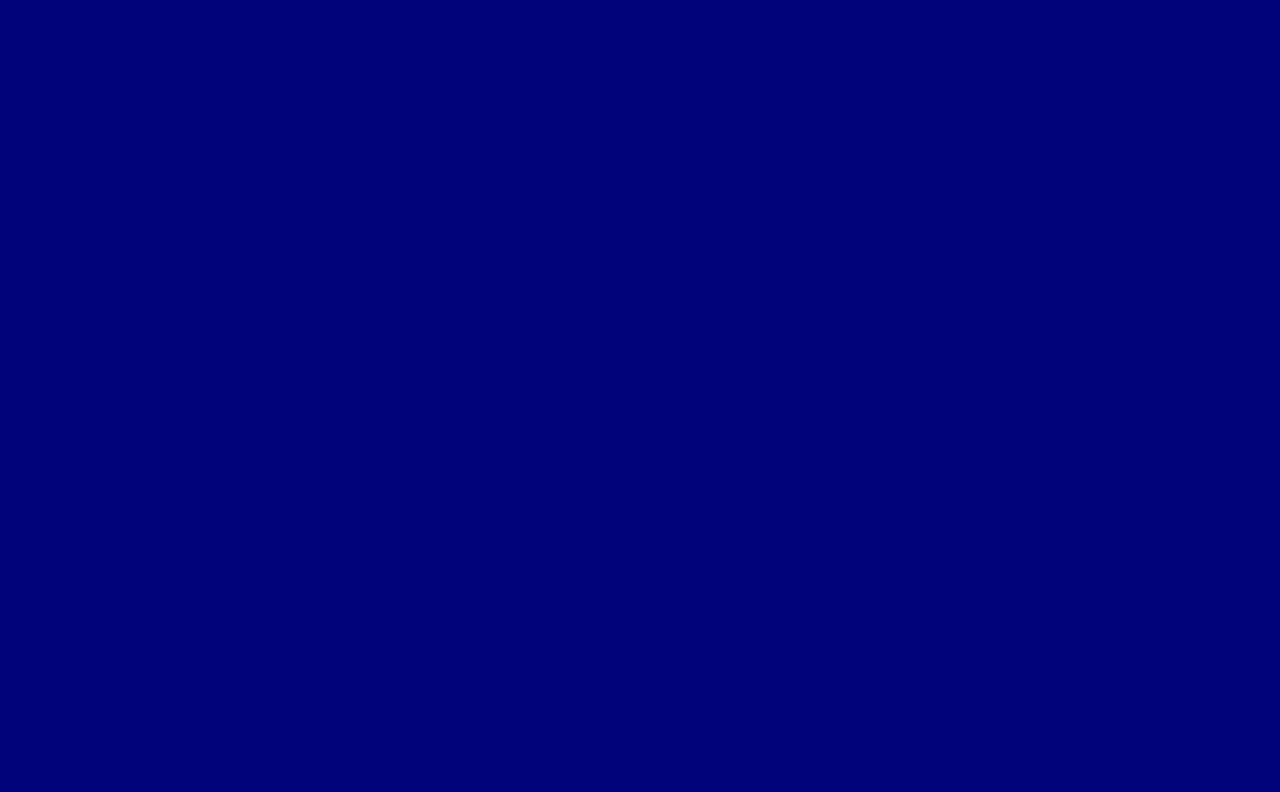
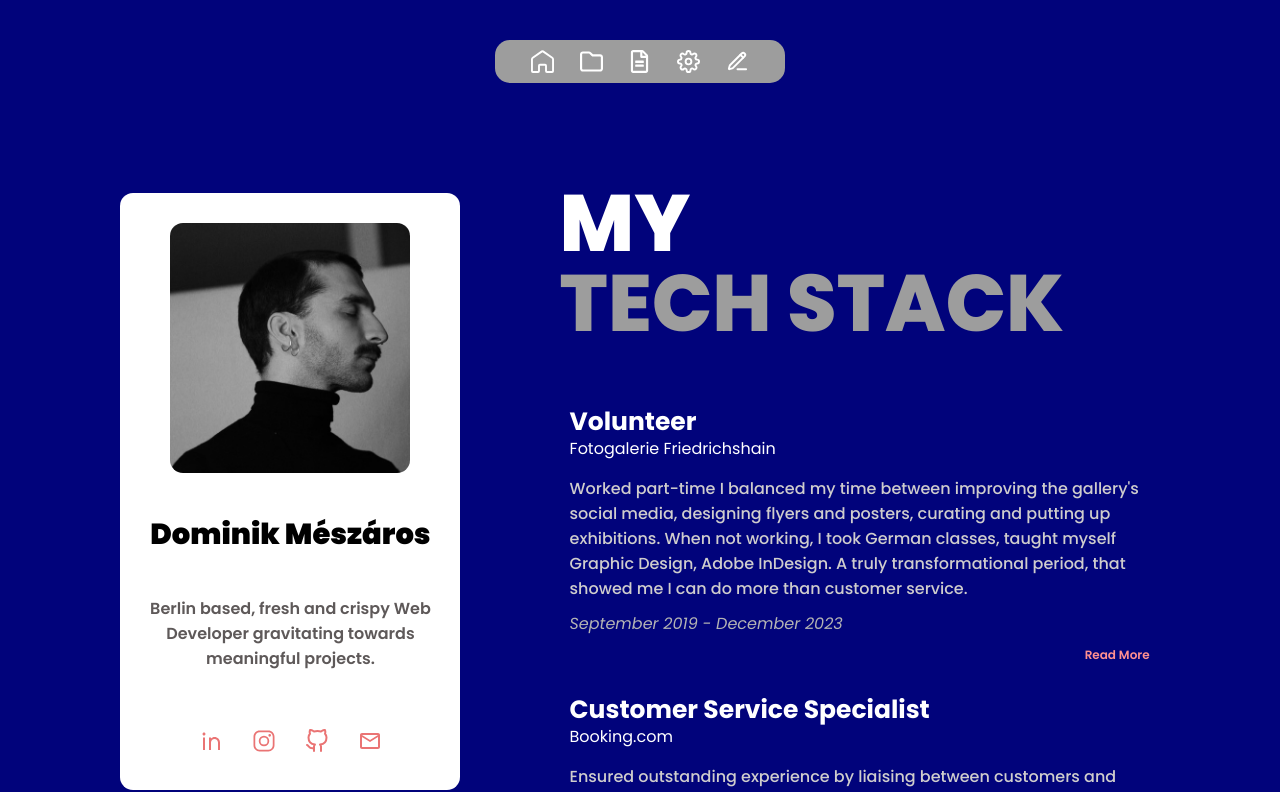
Before and after one commit to Domszilu/portfolio, a React (Vite) app in the folder frontend/: page /experience in a window 1280 px wide. Before the commit this address had no page. Shown: the top 792 px of the page. Built offline with nearby package versions, Linux system fonts and the light colour scheme.

Commit message:
extended experiences menu

```diff
--- a/frontend/src/App.jsx
+++ b/frontend/src/App.jsx
@@ -4,6 +4,7 @@ import Home from "./pages/Home.jsx";
 import TechStack from "./components/TechStack/TechStack.jsx";
 import Projects from "./components/Projects/Projects.jsx";
 import Contact from "./components/Contact/Contact.jsx";
+import Experience from "./components/Experience/Experience.jsx";
 
 function App() {
     return (
@@ -13,6 +14,7 @@ function App() {
                 <Route path="tools" element={<TechStack />} />
                 <Route path="projects" element={<Projects />} />
                 <Route path="contact" element={<Contact />} />
+                <Route path="experience" element={<Experience />} />
             </Routes>
         </>
     );
--- a/frontend/src/components/Experience/Experience.jsx
+++ b/frontend/src/components/Experience/Experience.jsx
@@ -1,11 +1,14 @@
 import React from "react";
 import { useLocation } from "react-router";
-import { MainHeading } from "../../pages/Styles";
+import { DualColumnWrapper, MainHeading, Wrapper } from "../../pages/Styles";
 import experiences from "../../data/experience";
 import {
     ExperienceContainer,
     ExperiencesMainContainer,
 } from "./StyledExperience";
+import NavBar from "../NavBar/NavBar.jsx";
+import Footer from "../Footer/Footer";
+import NameCard from "../NameCard/NameCard";
 
 const Experience = () => {
     // get current route/endpoint
@@ -23,14 +26,50 @@ const Experience = () => {
                                 <div className="project-description-container">
                                     <h3>{experience.position}</h3>
                                     <h4>{experience.company}</h4>
-                                    <p className="dates">{experience.year}</p>
                                     <p className="position-description">
                                         {experience.description}
                                     </p>
+                                    <p className="dates">{experience.year}</p>
+                                    <button>Read More</button>
                                 </div>
                             </ExperienceContainer>
                         ))}
                     </ExperiencesMainContainer>
+                </>
+            )}
+            {location.pathname == "/experience" && (
+                <>
+                    <NavBar />
+                    <Wrapper>
+                        <DualColumnWrapper>
+                            <Wrapper>
+                                <NameCard />
+                            </Wrapper>
+                            <Wrapper>
+                                <MainHeading>
+                                    My <span>Tech Stack</span>
+                                </MainHeading>
+                                <ExperiencesMainContainer>
+                                    {experiences.map((experience, index) => (
+                                        <ExperienceContainer key={index}>
+                                            <div className="project-description-container">
+                                                <h3>{experience.position}</h3>
+                                                <h4>{experience.company}</h4>
+                                                <p className="position-description">
+                                                    {experience.description}
+                                                </p>
+                                                <p className="dates">
+                                                    {experience.year}
+                                                </p>
+                                                <button>Read More</button>
+                                            </div>
+                                        </ExperienceContainer>
+                                    ))}
+                                </ExperiencesMainContainer>
+                            </Wrapper>
+                        </DualColumnWrapper>
+                    </Wrapper>
+                    <Footer />
                 </>
             )}
         </>
--- a/frontend/src/components/Experience/StyledExperience.js
+++ b/frontend/src/components/Experience/StyledExperience.js
@@ -4,8 +4,8 @@ export const ExperiencesMainContainer = styled.div`
     display: flex;
     flex-flow: column;
     align-items: start;
-    gap: 3rem;
     max-width: 60rem;
+    gap: 0.5rem;
 `;
 
 export const ExperienceContainer = styled.div`
@@ -17,8 +17,8 @@ export const ExperienceContainer = styled.div`
     border-radius: 8px;
     gap: 1rem;
     transition: 0.5s;
-    /* cursor: pointer; */
-    padding: 1rem;
+    padding: 1rem 1rem 4rem 1rem;
+    position: relative;
 
     &&:hover {
         background-color: rgb(0, 1, 66);
@@ -30,15 +30,42 @@ export const ExperienceContainer = styled.div`
         color: white;
     }
 
+    h4 {
+        font-weight: 400;
+        position: relative;
+        bottom: 5px;
+        /* color: rgb(207, 207, 207); */
+    }
+
     .dates {
         font-style: italic;
-        color: #9d9d9d;
-        position: relative;
-        bottom: 5px;
+        color: rgb(180, 180, 180);
+        margin-top: 1rem;
     }
 
     .position-description {
         font-weight: 500;
         color: rgb(207, 205, 205);
+        margin-top: 1rem;
+    }
+
+    button {
+        background-color: transparent;
+        border: none;
+        color: white;
+        font-family: "Poppins", serif;
+        font-weight: 600;
+        font-size: 1.2rem;
+        width: fit-content;
+        cursor: pointer;
+        transition: 0.5s;
+        padding-top: 1rem;
+        color: rgb(255, 144, 144);
+        position: absolute;
+        right: 1rem;
+
+        &:hover {
+            color: white;
+        }
     }
 `;
```
